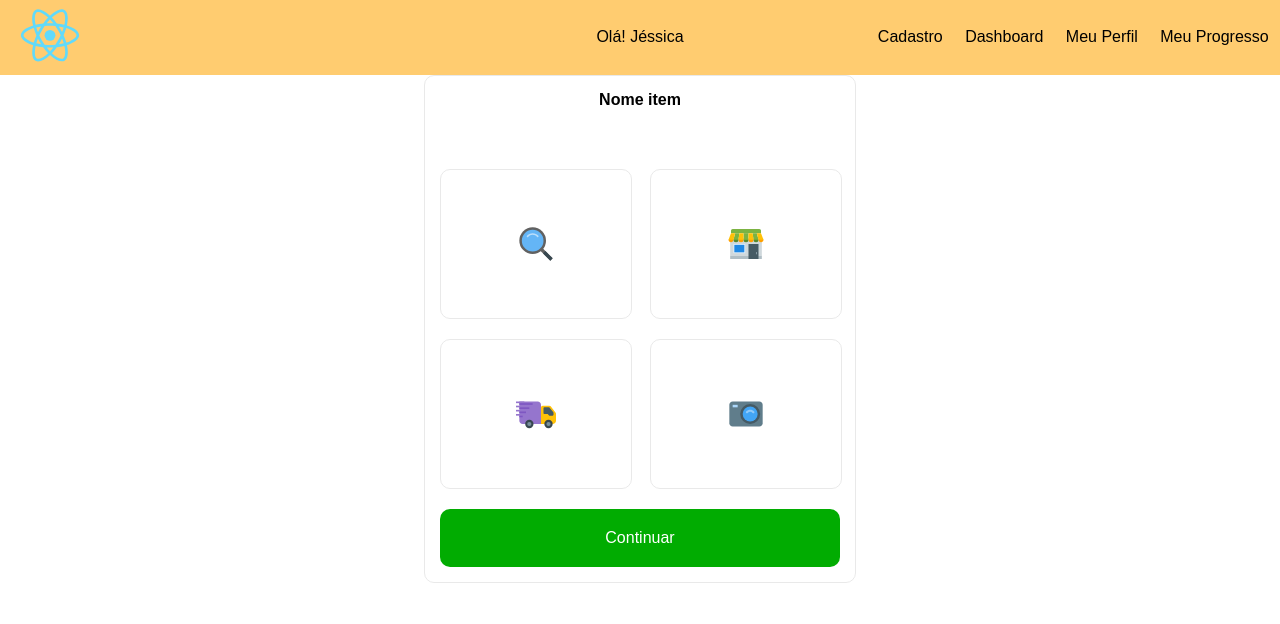
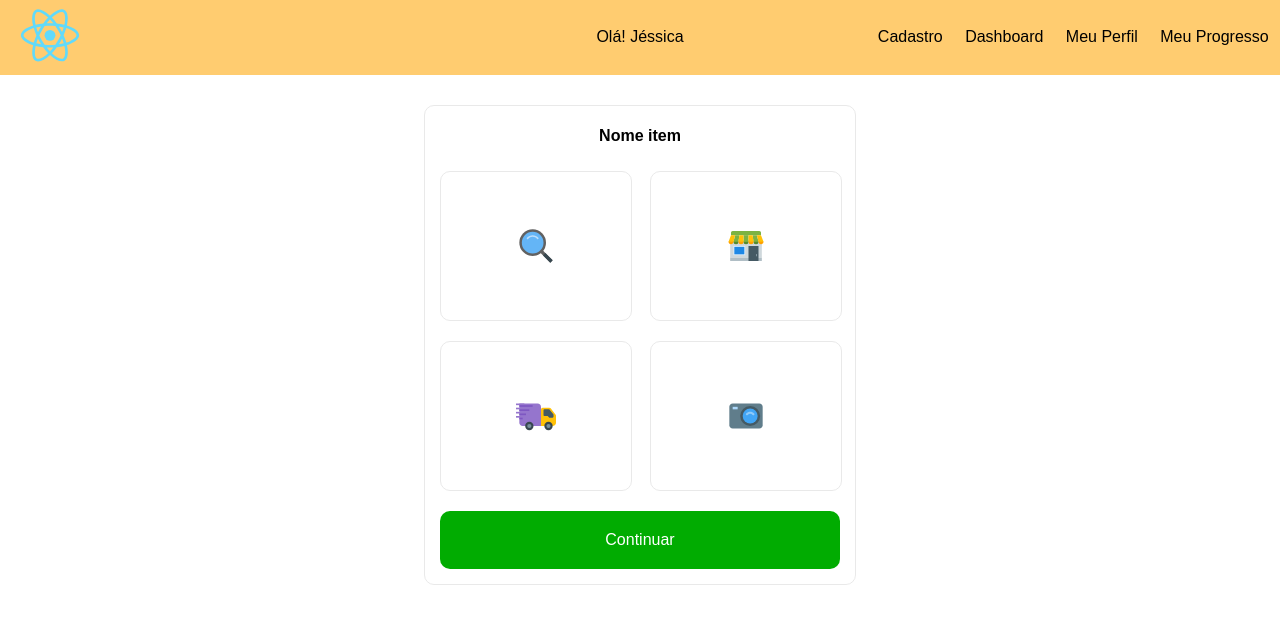
Before and after one commit to jessicapinheiro-s/meu-app-do-react-ativ-exte, a React (Create React App) app: page /dashboard in a window 1280 px wide. Shown: the top 624 px of the page. Built offline with nearby package versions, Linux system fonts and the light colour scheme.

Commit message:
ajustando taam container question

```diff
--- a/src/Pages/dashboard.tsx
+++ b/src/Pages/dashboard.tsx
@@ -14,9 +14,11 @@ export default function Dashboard() {
 
     const [iconItem, setIconItem] = useState('');
 
-    function answer() {
+    const answer = () => {
         console.log('respondido')
     }
+
+
     return (
         <div>
             <MenuHeader nome='Jéssica' />
@@ -37,7 +39,7 @@ export default function Dashboard() {
                     <FcCompactCamera className='icon' />
                 </Card>
                 <div className='container-button'>
-                <Button className='buttonChoiceReponse' onClick={answer}>Continuar</Button>
+                    <Button className='buttonChoiceReponse' onClick={() => { answer() }}>Continuar</Button>
                 </div>
             </div>
         </div>
--- a/src/components/buttons/button.tsx
+++ b/src/components/buttons/button.tsx
@@ -5,14 +5,11 @@ interface buttonProps{
     onClick?:() => void;
 
 }
-function handleClick(){
-    //console.log('asdas');
-}
 
 export default function Button(props: buttonProps) {
     return (
        <button
-        onClick={()=> {handleClick()}}
+        onClick={props.onClick}
         className={props.className}>
         {props.children}
         </button>
--- a/src/styles/abstract/_variaves.scss
+++ b/src/styles/abstract/_variaves.scss
@@ -7,5 +7,6 @@ $cor-borda:#e0e0e0b6;
 $cor-red: #ff0000;
 $cor-red-dark: #970000;
 $cor-green: #01ac01;
+$cor-green-light: #00c500;
 $cor-fonte: #ffffff;
 $cor-fonte-secundaria: #000000;
--- a/src/styles/components/_dashboard.scss
+++ b/src/styles/components/_dashboard.scss
@@ -7,12 +7,12 @@
     border-radius: 10px;
     text-align: center;
     padding: 15px;
-    margin: 0 auto;
+    margin: 30px  auto;
     border: 1px solid $cor-borda;
     display: grid;
     grid-gap: 20px;
     grid-template-columns: 1fr 1fr;
-    grid-template-rows: 1fr 150px 150px 1fr;
+    grid-template-rows: 30px 150px 150px 1fr;
     grid-template-areas:
         'title title'
         'card card'
@@ -21,13 +21,15 @@
 
     .card-img {
         grid-area: card;
+
     }
 
     .title {
         width: 100%;
         grid-area: title;
-
-    }
+        display: flex;
+        align-items: center;
+        justify-content: center;
     }
 
     .card {
@@ -65,6 +67,12 @@
             border: none;
             border-radius: 10px;
             padding: 20px 30px;
+
+            &:hover {
+                background-color: $cor-green-light;
+                transition: all 1s;
+            }
         }
 
     }
+}
--- a/src/styles/style.css
+++ b/src/styles/style.css
@@ -82,12 +82,12 @@ body {
   border-radius: 10px;
   text-align: center;
   padding: 15px;
-  margin: 0 auto;
+  margin: 30px auto;
   border: 1px solid rgba(224, 224, 224, 0.7137254902);
   display: grid;
   grid-gap: 20px;
   grid-template-columns: 1fr 1fr;
-  grid-template-rows: 1fr 150px 150px 1fr;
+  grid-template-rows: 30px 150px 150px 1fr;
   grid-template-areas: "title title" "card card" "card card" "button button";
 }
 .container-dash .card-img {
@@ -96,9 +96,11 @@ body {
 .container-dash .title {
   width: 100%;
   grid-area: title;
+  display: flex;
+  align-items: center;
+  justify-content: center;
 }
-
-.card {
+.container-dash .card {
   width: 100%;
   border-radius: 10px;
   border: 1px solid rgba(224, 224, 224, 0.7137254902);
@@ -106,22 +108,21 @@ body {
   align-items: center;
   justify-content: center;
 }
-.card:hover {
+.container-dash .card:hover {
   transition: all 0.5s;
   transform: scale(1.1);
 }
-.card:active {
+.container-dash .card:active {
   background-color: #8ECDDD;
   outline: none;
 }
-.card .icon {
+.container-dash .card .icon {
   font-size: 40px;
 }
-
-.container-button {
+.container-dash .container-button {
   grid-area: button;
 }
-.container-button .buttonChoiceReponse {
+.container-dash .container-button .buttonChoiceReponse {
   width: 100%;
   background-color: #01ac01;
   color: #ffffff;
@@ -129,6 +130,10 @@ body {
   border: none;
   border-radius: 10px;
   padding: 20px 30px;
+}
+.container-dash .container-button .buttonChoiceReponse:hover {
+  background-color: #00c500;
+  transition: all 1s;
 }
 
 .container-meu-perfil {
```
Also changed, not shown: 1 other file (tests, documents, lock files or other folders). Lines whose indentation alone changed are shown as unchanged.
